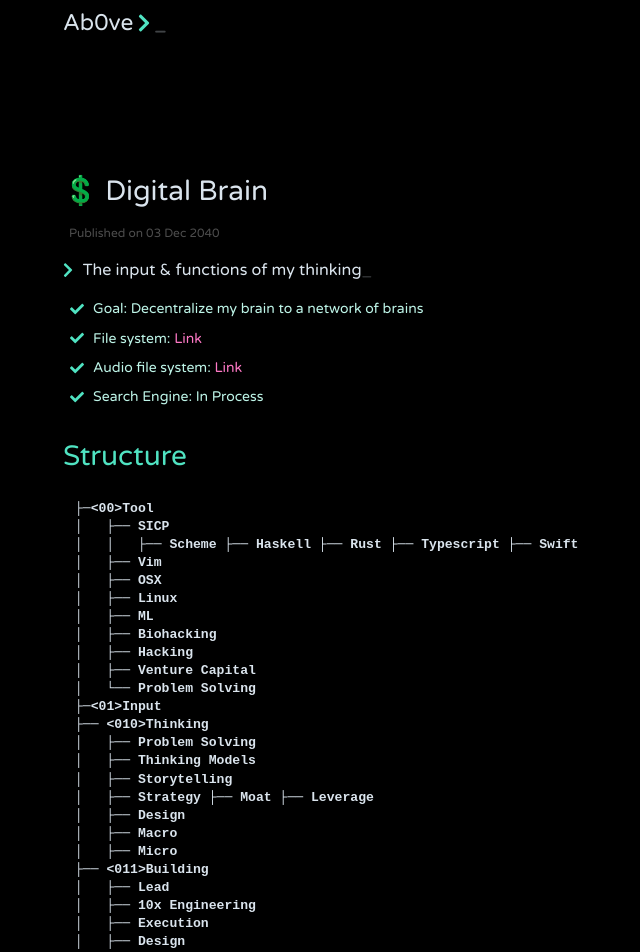
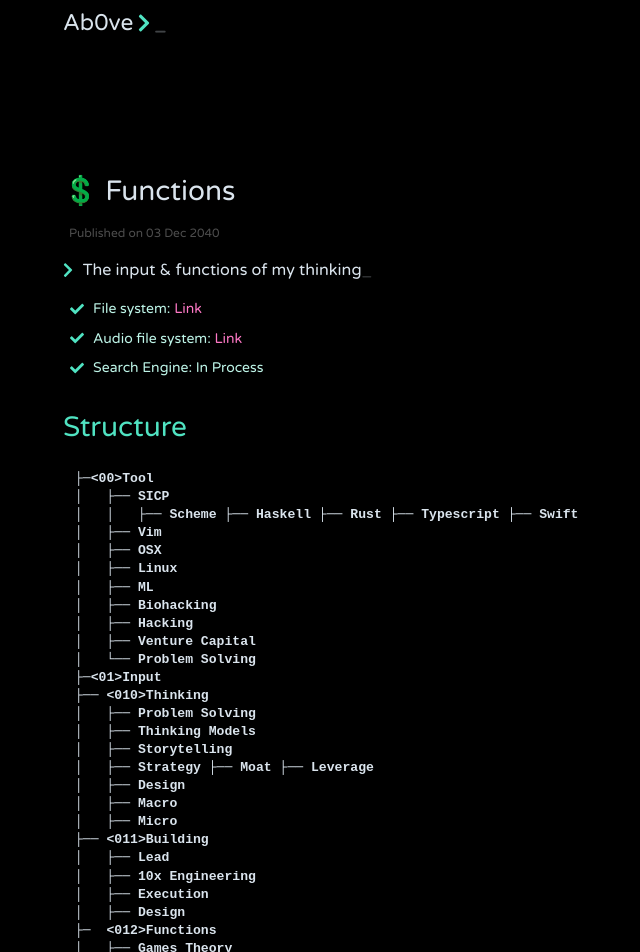
Before and after one commit to jithendrabsy/thoughts, a Jekyll site: the page built from _posts/2040-12-03-knowledge-base.md, in a window 1280 px wide. Shown: the top 952 px of the page, without its empty margins (207-847 px from the left). Built offline with Jekyll 4.4.1, drawn with Linux system fonts in a browser that asks for light colours; nearby versions of some CDN libraries.

Commit message:
Update X

```diff
--- a/_posts/2040-12-03-knowledge-base.md
+++ b/_posts/2040-12-03-knowledge-base.md
@@ -1,11 +1,10 @@
 ---
 layout: post
-title:  "💲 Digital Brain"
+title:  "💲 Functions"
 description: The input & functions of my thinking
 tags: Creation
 ---
 
-- Goal: Decentralize my brain to a network of brains
 - File system: [Link](https://github.com/allenleein/knowledge-base)
 - Audio file system: [Link](http://www.ab0ve.co/2040/12/02/audio.html)
 - Search Engine: In Process
```
